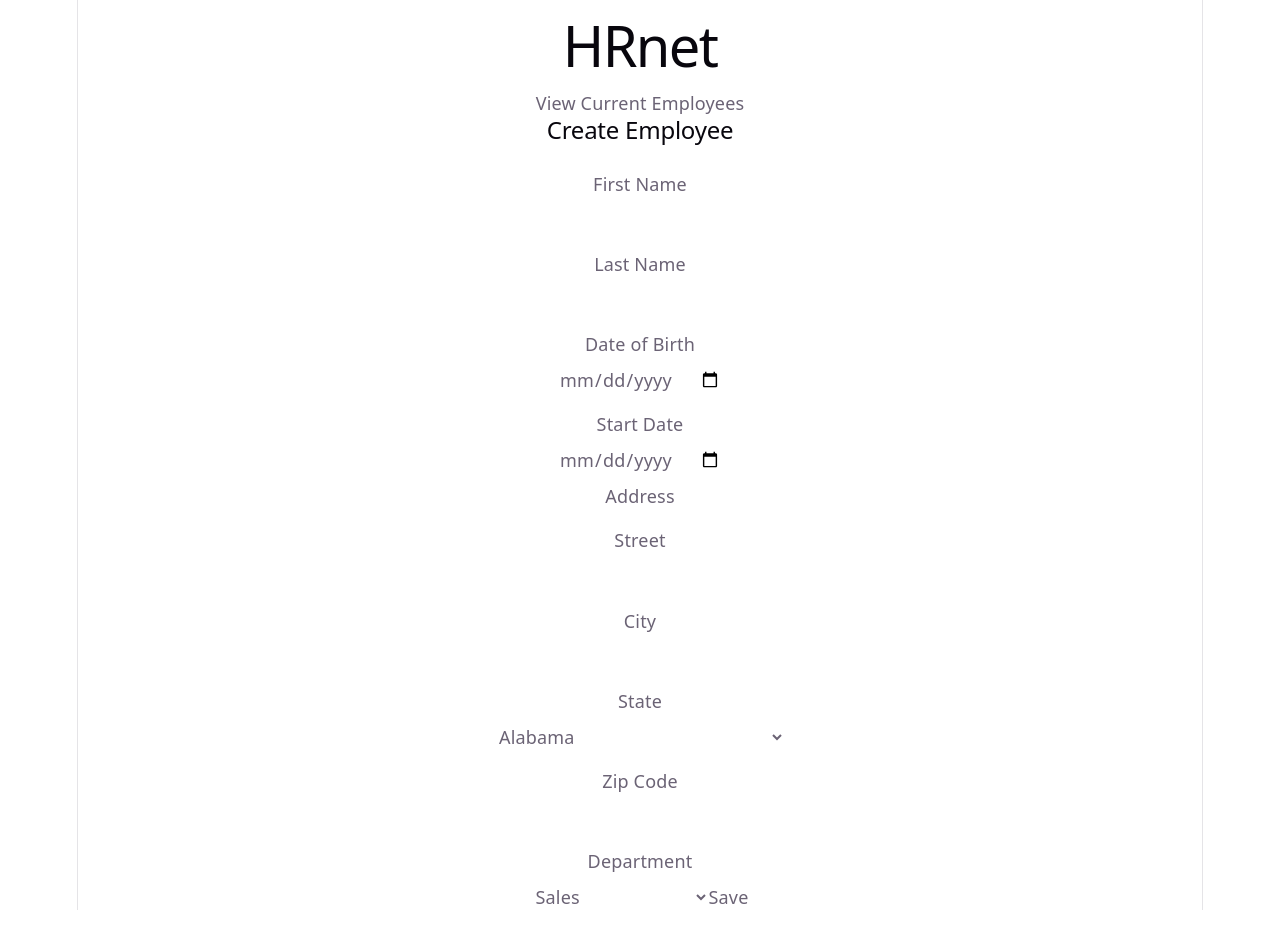
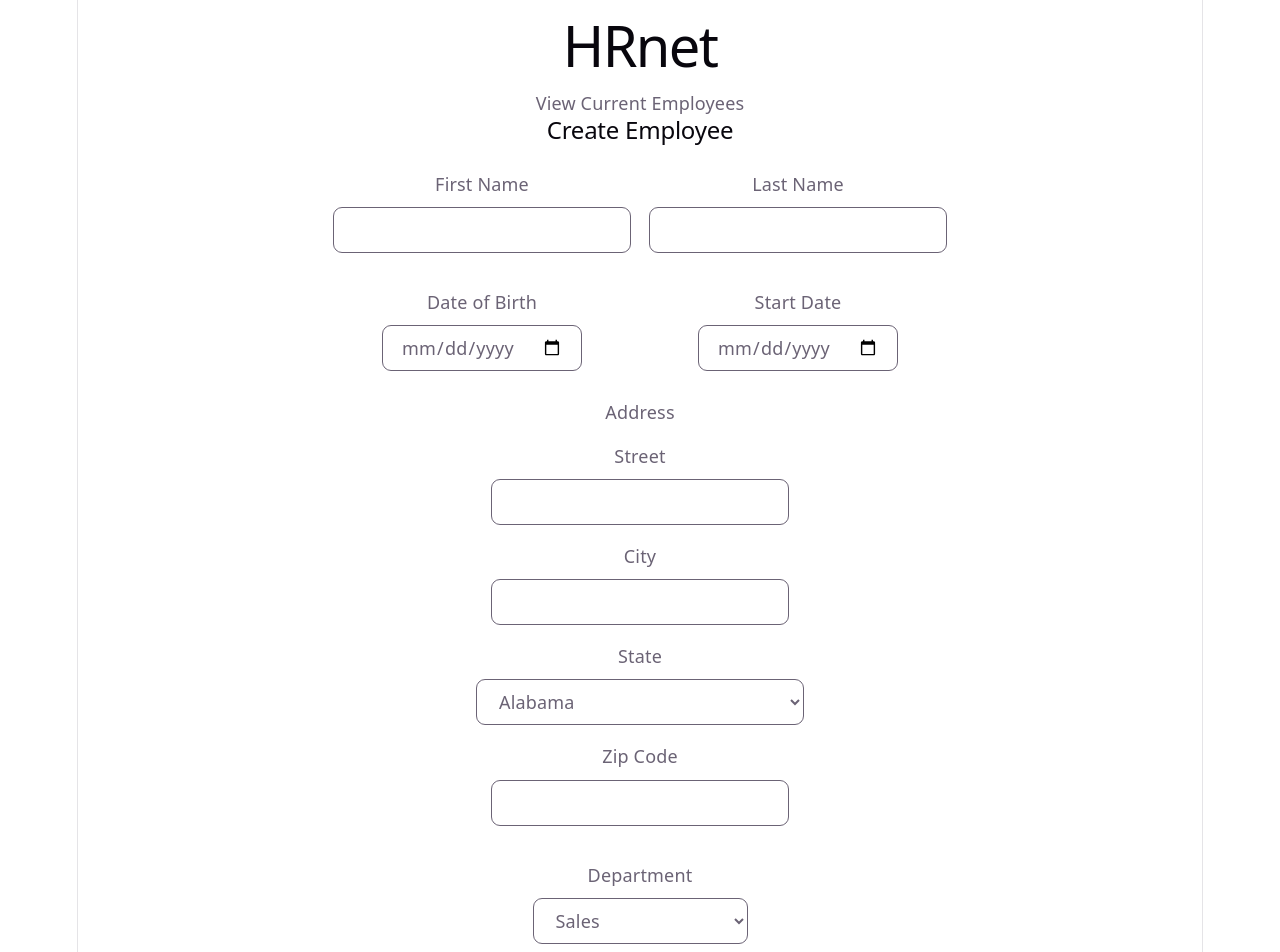
Before and after one commit to alangnt/hrnet-p14, a React (Vite) app: page / in a window 1280 px wide. Shown: the top 952 px of the page. Before the commit the page ends 910 px from the top, so only its background shows below. Built offline with nearby package versions, Linux system fonts and the light colour scheme.

Commit message:
feat: better css on the form

```diff
--- a/src/App.css
+++ b/src/App.css
@@ -1,3 +1,5 @@
+@import "tailwindcss";
+
 .title {
   display: flex;
   align-items: center;
@@ -40,3 +42,7 @@ label {
     animation: none;
   }
 }
+
+.form-input, .button {
+  @apply bg-white border rounded-lg px-4 py-2 w-min;
+}
--- a/src/components/EmployeeForm.tsx
+++ b/src/components/EmployeeForm.tsx
@@ -12,49 +12,66 @@ function EmployeeForm({ onSubmit }: EmployeeFormProps) {
         e.preventDefault();
         onSubmit(new FormData(e.currentTarget));
       }}
+      className={"flex flex-col justify-center gap-y-4"}
     >
+      <div className={"flex items-center gap-x-4"}>
+        <div className={"w-full"}>
           <label htmlFor="first-name">First Name</label>
-      <input type="text" id="first-name" name={"firstName"}/>
+          <input type="text" id="first-name" name={"firstName"} className={"form-input"}/>
+        </div>
 
+        <div className={"w-full"}>
           <label htmlFor="last-name">Last Name</label>
-      <input type="text" id="last-name" name={"lastName"}/>
+          <input type="text" id="last-name" name={"lastName"} className={"form-input"}/>
+        </div>
+      </div>
 
+      <div className={"flex items-center gap-x-4"}>
+        <div className={"w-full"}>
           <label htmlFor="date-of-birth">Date of Birth</label>
-      <input type="date" id="date-of-birth" name={"dateOfBirth"}/>
+          <input type="date" id="date-of-birth" name={"dateOfBirth"} className={"form-input"}/>
+        </div>
 
+        <div className={"w-full"}>
           <label htmlFor="start-date">Start Date</label>
-      <input type="date" id="start-date" name={"startDate"}/>
+          <input type="date" id="start-date" name={"startDate"} className={"form-input"}/>
+        </div>
+      </div>
 
       <fieldset className="address">
         <legend>Address</legend>
 
         <label htmlFor="street">Street</label>
-        <input type="text" id="street" name={"street"}/>
+        <input type="text" id="street" name={"street"} className={"form-input"}/>
 
         <label htmlFor="city">City</label>
-        <input type="text" id="city" name={"city"}/>
+        <input type="text" id="city" name={"city"} className={"form-input"}/>
 
         <label htmlFor="state">State</label>
-        <select id="state" name="state">
+        <select id="state" name="state"  className={"form-input"}>
           {states.map((state) => (
             <option key={state.abbreviation} value={state.abbreviation}>{state.name}</option>
           ))}
         </select>
 
         <label htmlFor="zip-code">Zip Code</label>
-        <input type="number" id="zip-code" name={"zipCode"}/>
+        <input type="number" id="zip-code" name={"zipCode"} className={"form-input"}/>
       </fieldset>
 
+      <div>
         <label htmlFor="department">Department</label>
-      <select id="department" name="department">
+        <select id="department" name="department" className={"form-input"}>
           <option>Sales</option>
           <option>Marketing</option>
           <option>Engineering</option>
           <option>Human Resources</option>
           <option>Legal</option>
         </select>
+      </div>
 
-      <button type={"submit"}>Save</button>
+      <div>
+        <button type={"submit"} className={"button"}>Save</button>
+      </div>
     </form>
   )
 }
```
Lines whose indentation alone changed are shown as unchanged.
